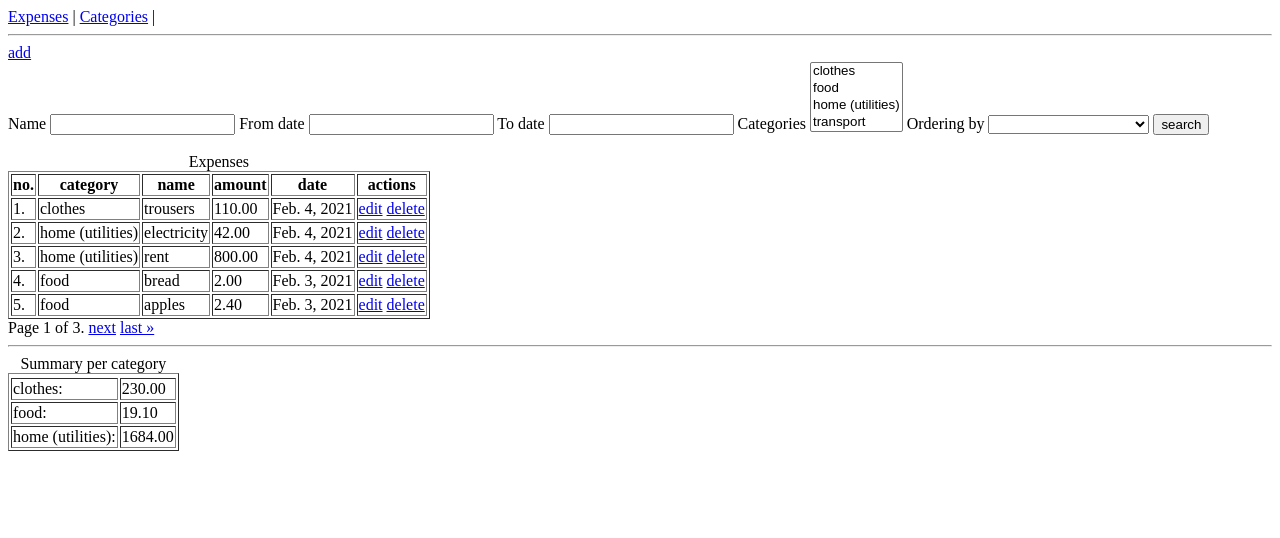
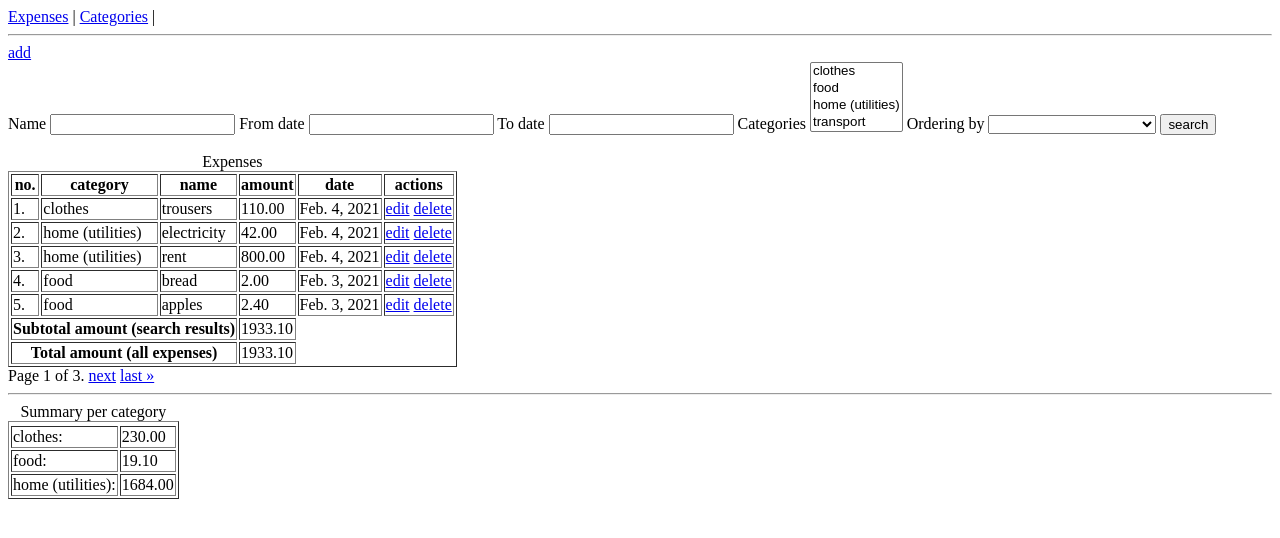
Before and after one commit to WoocashiDev/expenses-app-django, a Django app: page /expenses/expense/list/ in a window 1280 px wide. Shown: the top 538 px of the page. Run offline with Django 4.2, Linux system fonts and the light colour scheme; data comes from the database, SQL or seed files in the repository.

Commit message:
Add table foot rows with subtotal and total amount

```diff
--- a/expenses/forms.py
+++ b/expenses/forms.py
@@ -6,10 +6,10 @@ CATEGORY_CHOICES = ((category.id, category.name) for category in Category.object
 
 ORDERING_CHOICES = (
     ('',''),
-    ('-date', 'By date: ascending'),
-    ('date', 'By date: descending'),
-    ('-category', 'By category: asceding'),
-    ('category', 'By category: desceding'),
+    ('date', 'By date: ascending'),
+    ('-date', 'By date: descending'),
+    ('category', 'By category: ascending'),
+    ('-category', 'By category: descending'),
 )
 
 class ExpenseSearchForm(forms.ModelForm):
--- a/expenses/templates/expenses/expense_list.html
+++ b/expenses/templates/expenses/expense_list.html
@@ -40,10 +40,20 @@
 	  </tr>
 	  {% empty %}
 	  <tr>
-		<td colspan="5">no items</td>
+		<td colspan="3">no items</td>
 	  </tr>
 	{% endfor %}
 	</tbody>
+	<tfoot>
+		<tr>
+			<th colspan="3" scope="row">Subtotal amount (search results)</th>
+			<td>{{subtotal_value}}</td>
+		</tr>
+		<tr>
+			<th colspan="3" scope="row">Total amount (all expenses)</th>
+			<td>{{total_value}}</td>
+		</tr>
+	</tfoot>
 </table>
 
 {% include "_pagination.html" %}
--- a/expenses/views.py
+++ b/expenses/views.py
@@ -56,15 +56,27 @@ class ExpenseListView(ListView):
                     category__in = categories
                 )
 
+            # ordering queryset if applicable
             if ordering_by:
                 queryset = queryset.order_by(ordering_by)
                 print(queryset)
+
+            # subtotal value - value as per search results
+            subtotal_value = sum([expense.amount for expense in queryset])
+
+            # total value - value as per all registered expenses
+            total_value = sum([expense.amount for expense in Expense.objects.all()])
+
+
 
         return super().get_context_data(
             form=form,
             object_list=queryset,
             summary_per_category=summary_per_category(queryset),
-            **kwargs)
+            subtotal_value=subtotal_value,
+            total_value=total_value,
+            **kwargs
+            )
 
 class CategoryListView(ListView):
     model = Category
```
